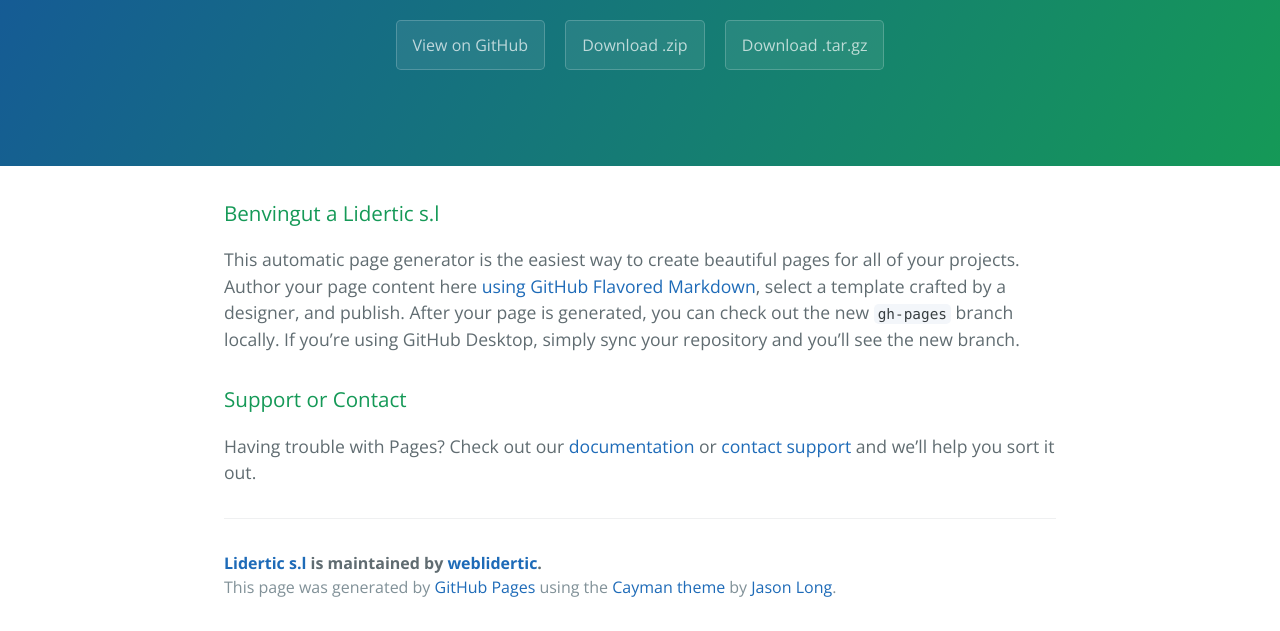
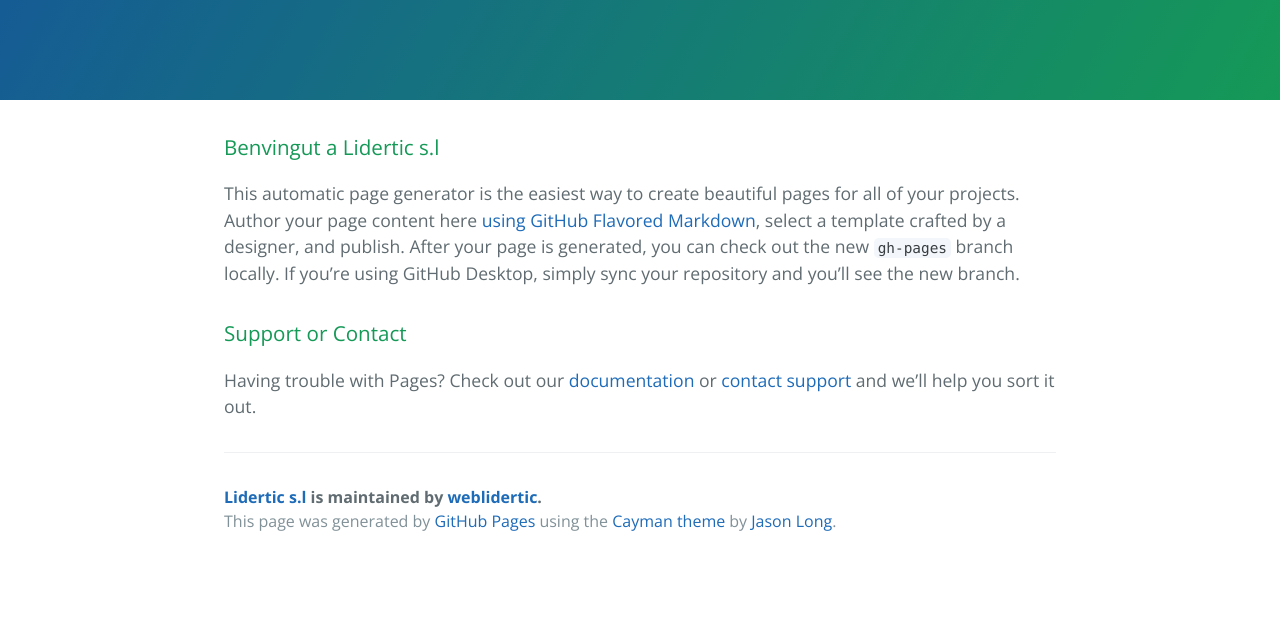
Before and after one commit to weblidertic/lidertic.github.io, a plain HTML site: page index.html in a window 1280 px wide. Shown: the part 170-801 px from the top of the page. Drawn offline with nearby package versions, Linux system fonts and the light colour scheme.

Commit message:
Update index.html

```diff
--- a/index.html
+++ b/index.html
@@ -13,9 +13,6 @@
     <section class="page-header">
       <h1 class="project-name">Lidertic s.l</h1>
       <h2 class="project-tagline"></h2>
-      <a href="https://github.com/weblidertic/lidertic.github.io" class="btn">View on GitHub</a>
-      <a href="https://github.com/weblidertic/lidertic.github.io/zipball/master" class="btn">Download .zip</a>
-      <a href="https://github.com/weblidertic/lidertic.github.io/tarball/master" class="btn">Download .tar.gz</a>
     </section>
 
     <section class="main-content">
```
